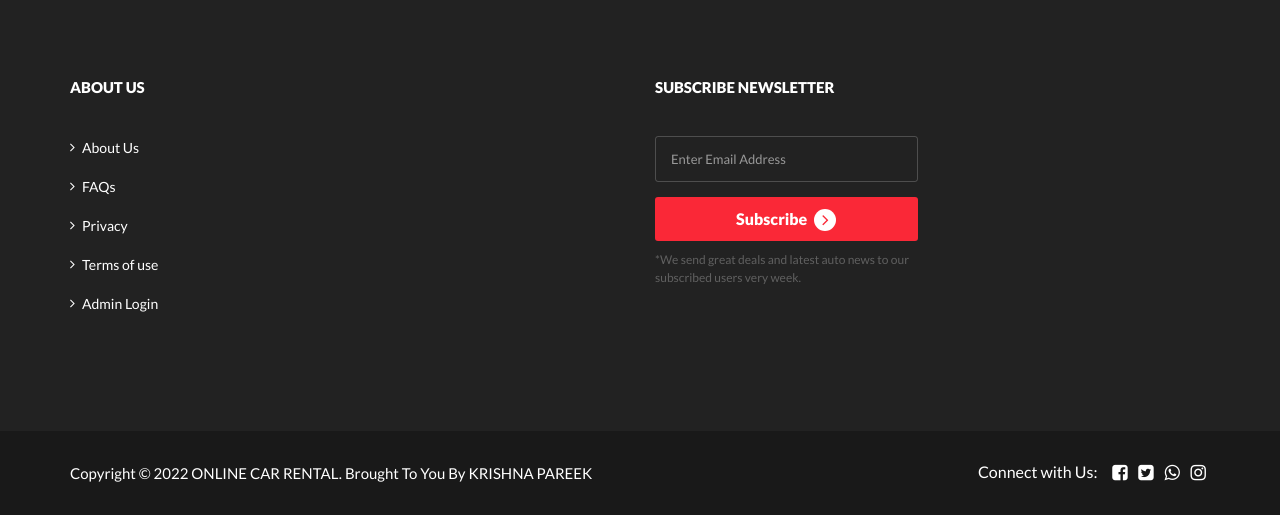
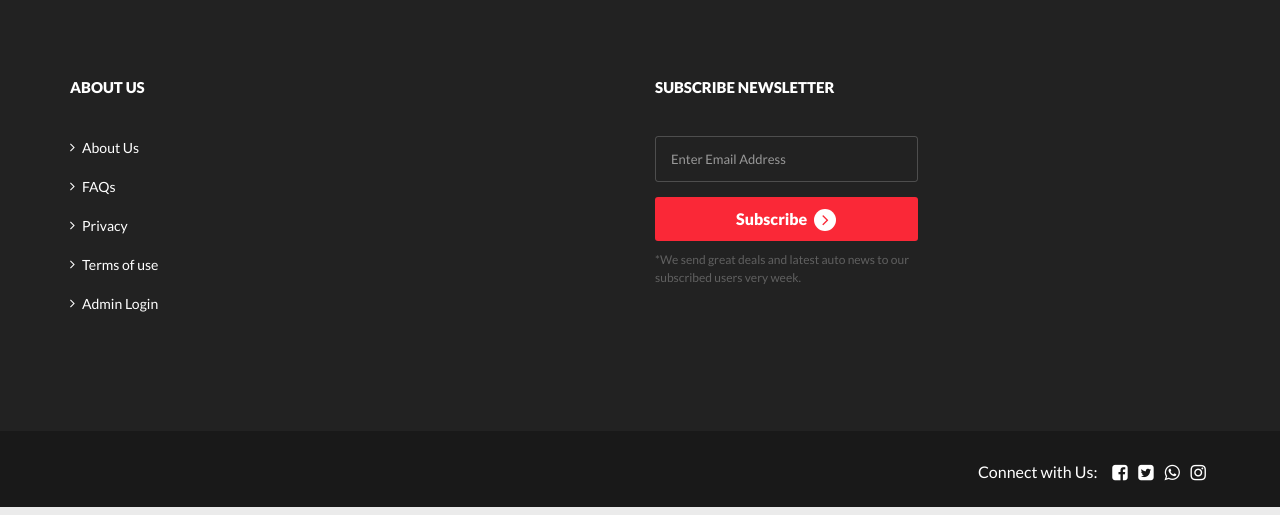
Before and after one commit to coshubham/Car-Rental-Website, a PHP site: page /index.php in a window 1280 px wide. Shown: the part 3166-3681 px from the top of the page. Run offline with PHP 8.4, Linux system fonts and the light colour scheme; a user stored in the database is signed in; data comes from the database, SQL or seed files in the repository.

Commit message:
Update footer.php
removing name

```diff
--- a/includes/footer.php
+++ b/includes/footer.php
@@ -78,7 +78,7 @@ echo "<script>alert('Something went wrong. Please try again');</script>";
           </div>
         </div>
         <div class="col-md-6 col-md-pull-6">
-          <p class="copy-right">Copyright &copy;    2022 ONLINE CAR RENTAL. Brought To You By KRISHNA PAREEK </p>
+          <p></p></p>
         </div>
       </div>
     </div>
```
